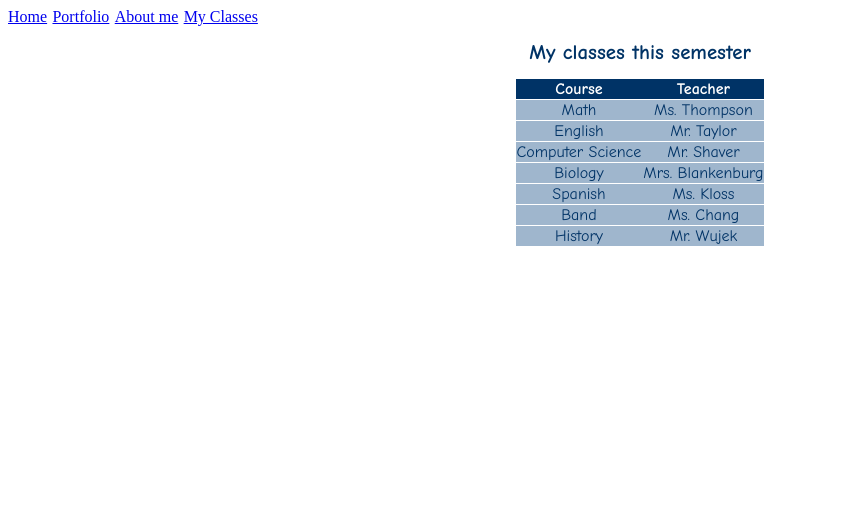
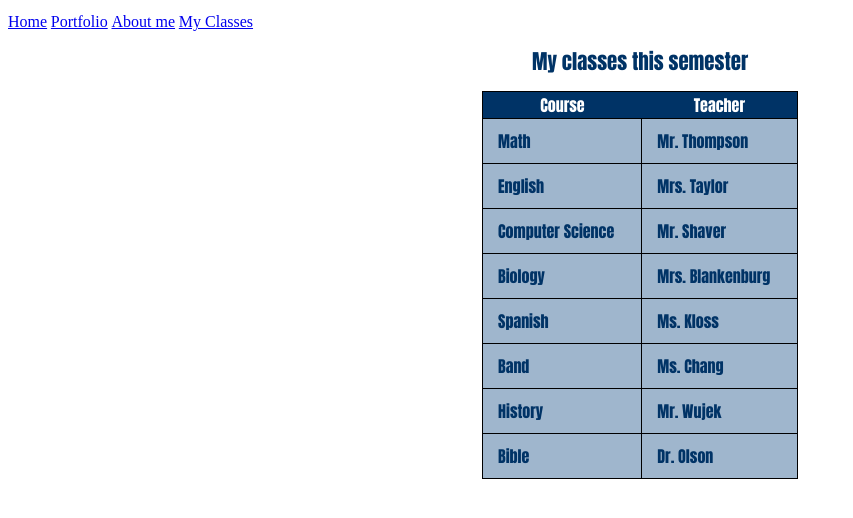
Before and after one commit to davidjeapen/csp2020, a plain HTML site: page classes.html in a window 1280 px wide. Shown: the whole page, without its empty margins (0-853 px from the left). Drawn offline with Linux system fonts and the light colour scheme.

Commit message:
VSC test

```diff
--- a/classes.html
+++ b/classes.html
@@ -4,6 +4,9 @@
 		<link href="schedule.css" rel="stylesheet" type="text/css">
 		<meta charset="utf-8">
 		<title>Classes</title>
+		<style>
+
+		</style>
 	</head>
 	<body>
 		<hyperlink><a href="index.html">Home</a></hyperlink>
@@ -11,15 +14,16 @@
 		<hyperlink><a href="aboutme.html">About me</a></hyperlink>
 		<hyperlink><a href="classes.html">My Classes</a></hyperlink>
 		<h1>My classes this semester</h1>
-		<table>
+		<table style="width:25%">
 			<tr><th>Course</th><th>Teacher</th></tr>
-		<tr><td>Math</td><td>Ms. Thompson</td></tr>
-		<tr><td>English</td><td>Mr. Taylor</td></tr>
+			<tr><td>Math</td><td>Mr. Thompson</td></tr>
+			<tr><td>English</td><td>Mrs. Taylor</td></tr>
 			<tr><td>Computer Science</td><td>Mr. Shaver</td></tr>
 			<tr><td>Biology</td><td>Mrs. Blankenburg</td></tr>
 			<tr><td>Spanish</td><td>Ms. Kloss</td></tr>
 			<tr><td>Band</td><td>Ms. Chang</td></tr>
 			<tr><td>History</td><td>Mr. Wujek</td></tr>
+			<tr><td>Bible</td><td>Dr. Olson</td></tr>
 		</table>
 	</body>
 </html>
--- a/schedule.css
+++ b/schedule.css
@@ -1,5 +1,5 @@
 body{
-	font-family: "Marker Felt", "Comic Sans MS", fantasy;
+	font-family: "Impact", "Charcoal";
 	color: #003366;
 }
 h1 {
@@ -13,8 +13,8 @@ table {
 	border-collapse: collapse;
 }
 tr {
-	border: 1px solid #ffffff;
-	text-align: center;
+	border: 1px solid #000000;
+	text-align: left;
 	background-color:#9FB6CD;
 }
 th {
@@ -27,3 +27,8 @@ hyperlink {
 
 
 }
+
+td {
+  border: 1px solid #000000;
+  padding: 10px 15px;
+}
```
Lines whose indentation alone changed are shown as unchanged.
